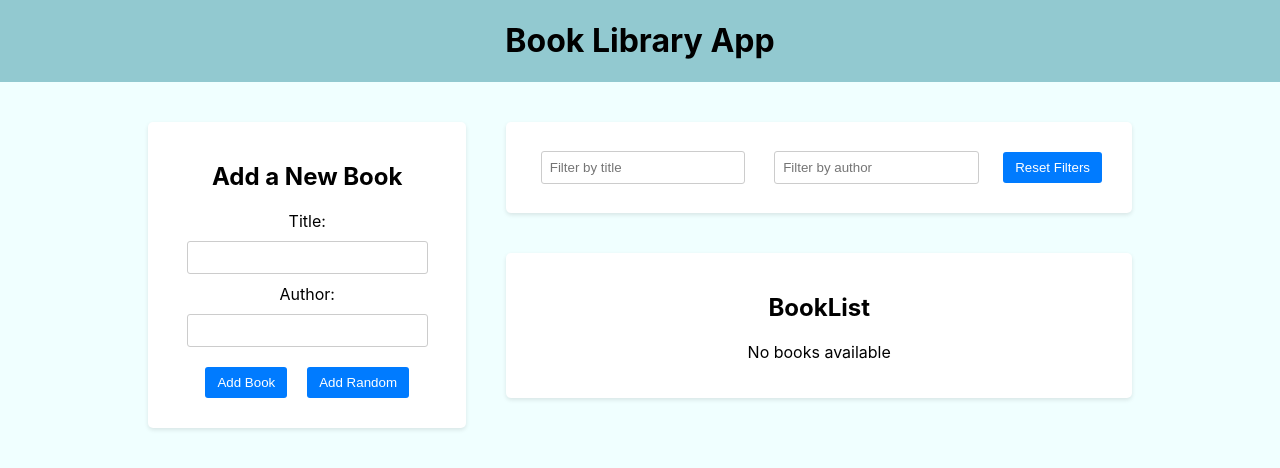
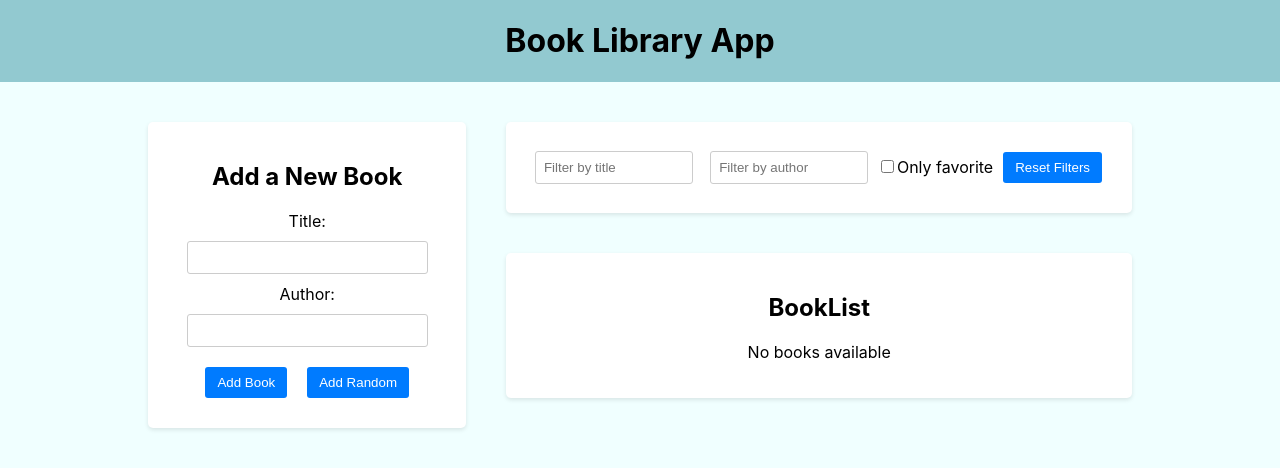
Before and after one commit to alive2020/Book-App-React-Redux, a React (Create React App) app in the folder frontend/: page / in a window 1280 px wide. Shown: the top 468 px of the page. Built offline with nearby package versions, Linux system fonts and the light colour scheme.

Commit message:
add filter isFavorite

```diff
--- a/frontend/src/components/BookList/BookList.js
+++ b/frontend/src/components/BookList/BookList.js
@@ -5,6 +5,7 @@ import "./BookList.css";
 import { deleteBook, toggleFavorite } from "../../redux/books/actionCreators";
 import {
   selectAuthorFilter,
+  selectOnlyFavoriteFilter,
   selectTitleFilter,
 } from "../../redux/slices/filterSlice";
 
@@ -12,6 +13,7 @@ const BookList = () => {
   const books = useSelector((state) => state.books);
   const titleFilter = useSelector(selectTitleFilter);
   const authorFilter = useSelector(selectAuthorFilter);
+  const onlyFavoriteFilter = useSelector(selectOnlyFavoriteFilter);
 
   const dispatch = useDispatch();
 
@@ -30,11 +32,26 @@ const BookList = () => {
     const matchesAuthor = book.author
       .toLowerCase()
       .includes(authorFilter.toLowerCase());
-    console.log("titel", matchesTitle);
-    console.log("auth", matchesAuthor);
 
-    return matchesTitle && matchesAuthor;
+    const matchesFavorite = onlyFavoriteFilter ? book.isFavorite : true;
+
+    return matchesTitle && matchesAuthor && matchesFavorite;
   });
+
+  const highlightMatch = (text, filter) => {
+    if (!filter) return text;
+    const regex = new RegExp(`(${filter})`, "gi");
+    console.log("text", text.split(regex));
+    return text.split(regex).map((substring, i) => {
+      if (substring.toLowerCase() === filter.toLowerCase()) {
+        return (
+          <span key={i} className="highlight">
+            {substring}
+          </span>
+        );
+      }
+    });
+  };
 
   return (
     <div className="app-block book-list">
@@ -46,7 +63,9 @@ const BookList = () => {
           {filteredBooks.map((book, idx) => (
             <li key={book.id}>
               <div>
-                {++idx}. <strong>{book.title}</strong> by {book.author}
+                {++idx}.{" "}
+                <strong>{highlightMatch(book.title, titleFilter)}</strong> by
+                {highlightMatch(book.author, authorFilter)}
               </div>
               <div className="book-actions">
                 <span onClick={() => handleToggleFavorite(book.id)}>
--- a/frontend/src/components/Filter/Filter.js
+++ b/frontend/src/components/Filter/Filter.js
@@ -6,6 +6,8 @@ import {
   resetFilters,
   selectAuthorFilter,
   setAuthorFilter,
+  setOnlyFavorite,
+  selectOnlyFavoriteFilter,
 } from "../../redux/slices/filterSlice";
 import "./Filter.css";
 
@@ -13,6 +15,7 @@ const Filter = () => {
   const dispatch = useDispatch();
   const titleFilter = useSelector(selectTitleFilter);
   const authorFilter = useSelector(selectAuthorFilter);
+  const onlyFavoriteFilter = useSelector(selectOnlyFavoriteFilter);
 
   const handleTitleFilterChange = (e) => {
     dispatch(setTitleFilter(e.target.value));
@@ -21,9 +24,15 @@ const Filter = () => {
   const handleAuthorFilterChange = (e) => {
     dispatch(setAuthorFilter(e.target.value));
   };
+
+  const handleOnlyFavoriteFilterChange = () => {
+    dispatch(setOnlyFavorite());
+  };
+
   const handleResetFilters = () => {
     dispatch(resetFilters());
   };
+
   return (
     <div className="app-block filter">
       <div className="filter-row">
@@ -43,6 +52,16 @@ const Filter = () => {
             onChange={handleAuthorFilterChange}
           />
         </div>
+        <div>
+          <label>
+            <input
+              type="checkbox"
+              checked={onlyFavoriteFilter}
+              onChange={handleOnlyFavoriteFilterChange}
+            />
+            Only favorite
+          </label>
+        </div>
         <button type="button" onClick={handleResetFilters}>
           Reset Filters
         </button>
--- a/frontend/src/redux/slices/filterSlice.js
+++ b/frontend/src/redux/slices/filterSlice.js
@@ -3,6 +3,7 @@ import { createSlice } from "@reduxjs/toolkit";
 const initialState = {
   title: "",
   author: "",
+  onlyFavorite: false,
 };
 
 const filterSlice = createSlice({
@@ -17,15 +18,24 @@ const filterSlice = createSlice({
     setAuthorFilter: (state, action) => {
       state.author = action.payload;
     },
+    setOnlyFavorite: (state) => {
+      state.onlyFavorite = !state.onlyFavorite;
+    },
     resetFilters: (state) => {
       return initialState;
     },
   },
 });
 
-export const { setTitleFilter, setAuthorFilter, resetFilters } =
-  filterSlice.actions;
+export const {
+  setTitleFilter,
+  setAuthorFilter,
+  setOnlyFavorite,
+  resetFilters,
+} = filterSlice.actions;
+
 export const selectTitleFilter = (state) => state.filter.title;
 export const selectAuthorFilter = (state) => state.filter.author;
+export const selectOnlyFavoriteFilter = (state) => state.filter.onlyFavorite;
 
 export default filterSlice.reducer;
```
